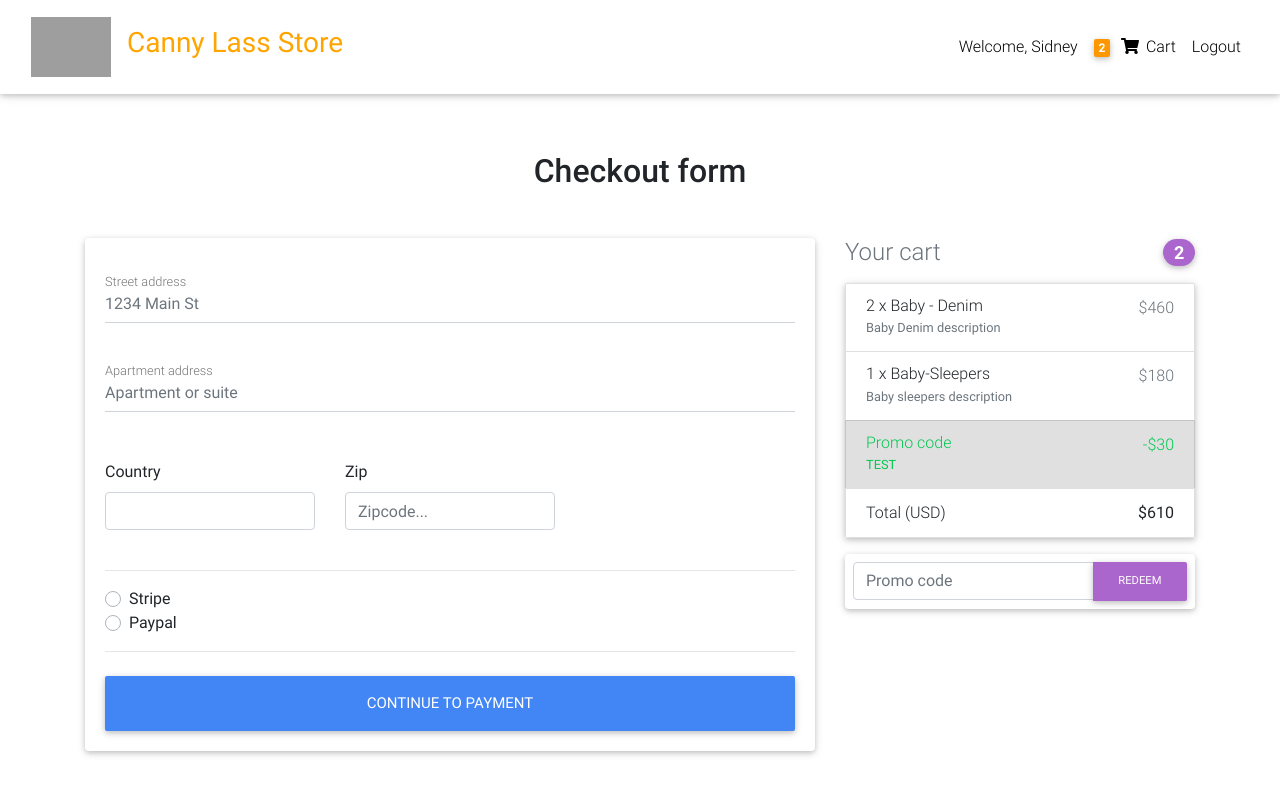
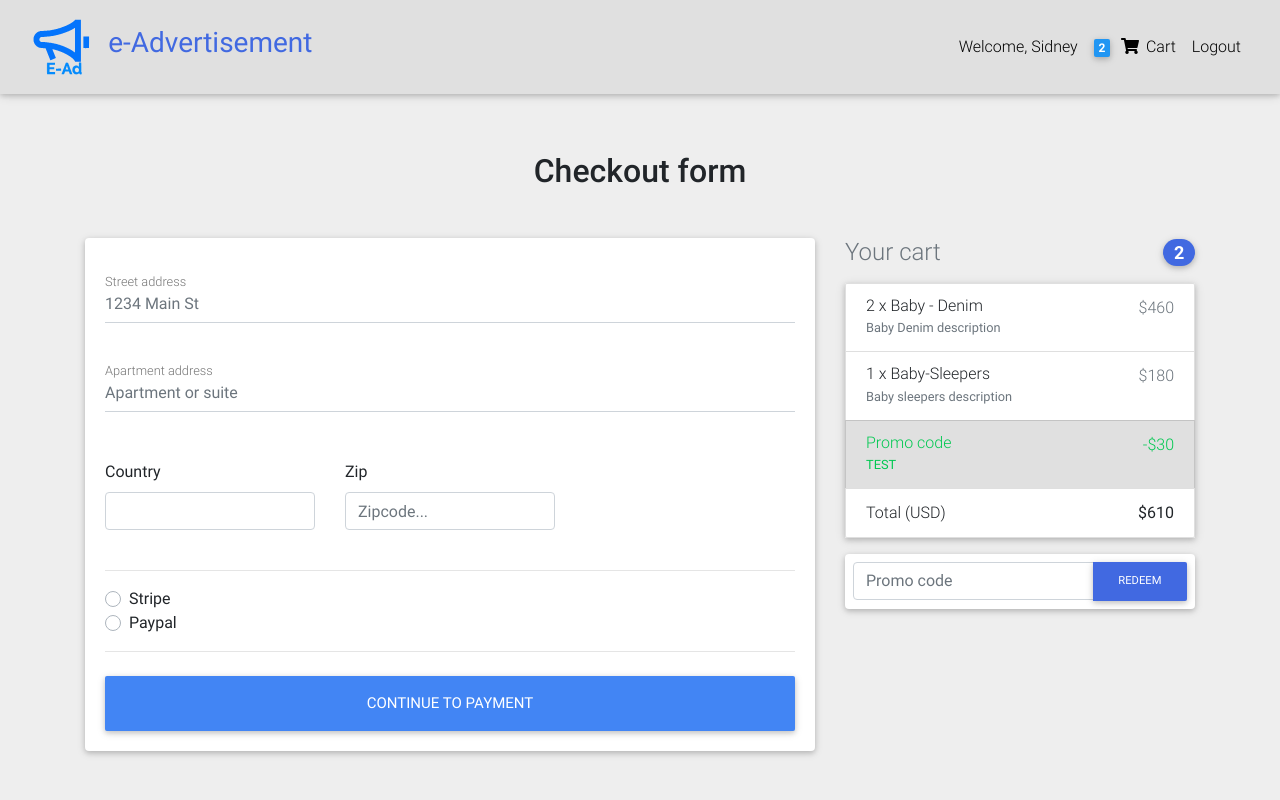
Before and after one commit to jankit218/ecom-cpp, a Django app: page /checkout/ in a window 1280 px wide. Run offline with Django 3.2, Linux system fonts and the light colour scheme; a user stored in the database is signed in; data comes from the database, SQL or seed files in the repository; both versions use the stored data as it was after the commit; some libraries are stand-ins or nearby versions; grey boxes are pictures that could not be loaded.

Commit message:
Added theme for color

```diff
--- a/templates/base.html
+++ b/templates/base.html
@@ -41,14 +41,14 @@
 
   </style>
 </head>
-<body>
+<body style="background-color: #EEE;">
 
-<nav class="navbar fixed-top navbar-expand-lg navbar-light white scrolling-navbar">
+<nav class="navbar fixed-top navbar-expand-lg navbar-light bg-light scrolling-navbar">
 <div class="container-fluid">
     <a class="navbar-brand waves-effect" href="{% url 'home' %}">
       <img class="ml-0 pl-0" style="height: 60px;" src="{% static 'logo-black.svg' %}" alt="Logo">
     </a>
-    <h3 style="color:orange"><strong>Canny Lass Store</strong></h3>
+    <h3 style="color:royalblue;"><strong>e-Advertisement</strong></h3>
     <button class="navbar-toggler" type="button" data-toggle="collapse" data-target="#navbarSupportedContent"
     aria-controls="navbarSupportedContent" aria-expanded="false" aria-label="Toggle navigation">
     <span class="navbar-toggler-icon"></span>
@@ -69,7 +69,7 @@
         </li>
         <li class="nav-item">
         <a href="{% url 'order_summary' %}" class="nav-link waves-effect">
-            <span class="badge orange z-depth-1 mr-1">{{ request.user|cart_item_count}}</span>
+            <span class="badge blue z-depth-1 mr-1">{{ request.user|cart_item_count}}</span>
             <i class="fas fa-shopping-cart"></i>
             <span class="clearfix d-none d-sm-inline-block"> Cart </span>
         </a>
--- a/templates/order_summary.html
+++ b/templates/order_summary.html
@@ -47,7 +47,7 @@
               <td>{{order_item.get_final_price}}
                 {% if order_item.item.discount_price %}
                   <span>&nbsp;&nbsp;</span>
-                  <span class="badge badge-pill badge-info" style="background-color: orange !important;">Saved: {{order_item.get_amount_saved}}</span>
+                  <span class="badge badge-pill badge-info" style="background-color: royalblue !important;">Saved: {{order_item.get_amount_saved}}</span>
                 {% endif %}
                 <a href="{{order_item.item.get_remove_from_cart_url}}">
                   <span style="color: red;" class="float-right">
--- a/templates/snippet.html
+++ b/templates/snippet.html
@@ -1,6 +1,6 @@
 <h4 class="d-flex justify-content-between align-items-center mb-3">
   <span class="text-muted">Your cart</span>
-  <span class="badge badge-secondary badge-pill">{{order.items.count}}</span>
+  <span class="badge badge-secondary badge-pill" style="background-color: royalblue!important;">{{order.items.count}}</span>
 </h4>
 
 <!-- Cart -->
@@ -46,7 +46,7 @@
   <div class="input-group">
     {{coupon_form.code}}
     <div class="input-group-append">
-      <button class="btn btn-secondary btn-md waves-effect m-0" type="submit">
+      <button class="btn btn-secondary btn-md waves-effect m-0" style="background-color: royalblue!important;" type="submit">
         Redeem
       </button>
     </div>
```
Also changed, not shown: templates/home.html (+5 -5 lines), db.sqlite3, static/logo-black.svg.
